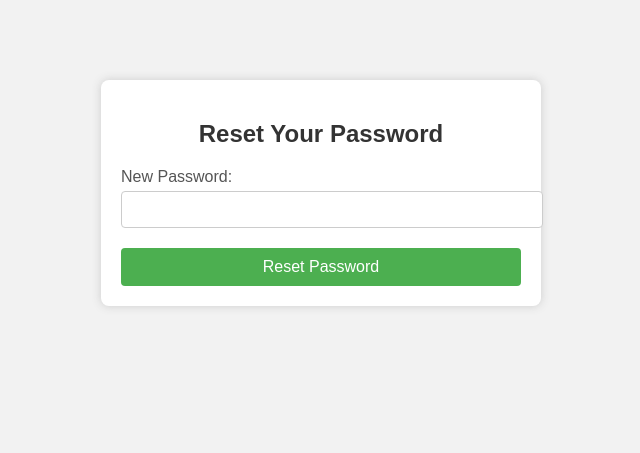
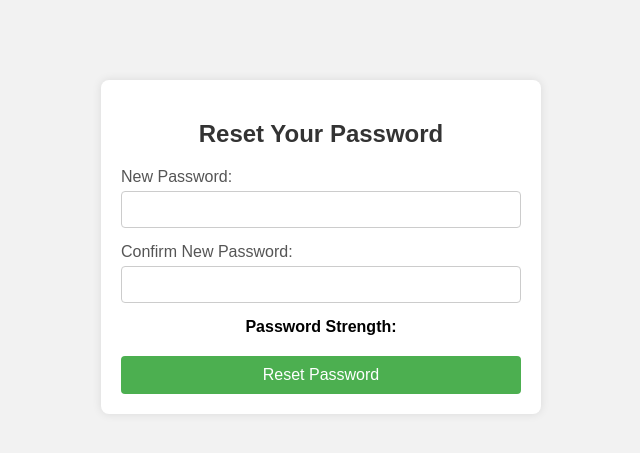
Before and after one commit to sarweshero/alumini, a Django app: page /reset-password/ in a window 1280 px wide. Shown: the top 453 px of the page, without its empty margins (319-959 px from the left). Run offline with Django 5.2, Linux system fonts and the light colour scheme.

Commit message:
Enhance password reset UI with strength evaluation and improved styling

```diff
--- a/backend/api/templates/reset_password.html
+++ b/backend/api/templates/reset_password.html
@@ -3,18 +3,22 @@
 <head>
     <meta charset="UTF-8">
     <title>Reset Password</title>
+    <meta name="viewport" content="width=device-width, initial-scale=1.0">
     <style>
         body {
             background-color: #f2f2f2;
             font-family: Arial, sans-serif;
+            margin: 0;
+            padding: 0;
         }
         .container {
             max-width: 400px;
+            width: 90%;
             margin: 80px auto;
-            background-color: white;
+            background-color: #fff;
             padding: 20px;
             border-radius: 8px;
-            box-shadow: 0px 0px 10px #ccc;
+            box-shadow: 0 0 10px rgba(0,0,0,0.1);
         }
         h2 {
             text-align: center;
@@ -23,13 +27,17 @@
         label {
             margin-top: 15px;
             color: #555;
+            display: block;
         }
-        input[type="password"], input[type="hidden"] {
+        input[type="password"],
+        input[type="hidden"],
+        input[type="text"] {
             width: 100%;
             padding: 10px;
             margin-top: 5px;
             border: 1px solid #ccc;
             border-radius: 4px;
+            box-sizing: border-box;
         }
         button {
             margin-top: 20px;
@@ -37,7 +45,7 @@
             padding: 10px;
             background-color: #4CAF50;
             border: none;
-            color: white;
+            color: #fff;
             font-size: 16px;
             border-radius: 4px;
             cursor: pointer;
@@ -45,15 +53,27 @@
         button:hover {
             background-color: #45a049;
         }
-        .message {
+        .message, .error, .strength {
             text-align: center;
-            color: green;
             margin-top: 15px;
         }
+        .message {
+            color: green;
+        }
         .error {
-            text-align: center;
             color: red;
-            margin-top: 15px;
+        }
+        .strength {
+            font-weight: bold;
+        }
+        @media screen and (max-width: 480px) {
+            .container {
+                margin: 40px auto;
+                padding: 15px;
+            }
+            h2 {
+                font-size: 1.4em;
+            }
         }
     </style>
 </head>
@@ -66,12 +86,62 @@
         <input type="hidden" name="token" value="{{ token }}">
         <label for="new_password">New Password:</label>
         <input type="password" id="new_password" name="new_password" required>
+        <label for="confirm_password">Confirm New Password:</label>
+        <input type="password" id="confirm_password" name="confirm_password" required>
+        <div id="passwordStrength" class="strength">Password Strength: </div>
         <button type="submit">Reset Password</button>
     </form>
     <div id="responseMessage"></div>
     <script>
+        function evaluatePassword(password) {
+            let strength = 0;
+            const commonPatterns = [/^(123456|987654321|abcd)$/i];
+            if (password.length >= 8) strength += 1;
+            if (/[a-z]/.test(password) && /[A-Z]/.test(password)) strength += 1;
+            if (/\d/.test(password)) strength += 1;
+            if (/[\W_]/.test(password)) strength += 1;
+            for (let pattern of commonPatterns) {
+                if (pattern.test(password)) {
+                    strength = 0;
+                    break;
+                }
+            }
+            return strength;
+        }
+        function updateStrengthDisplay() {
+            const pwd = document.getElementById("new_password").value;
+            const strengthVal = evaluatePassword(pwd);
+            let strengthText = "Very Weak";
+            let color = "red";
+            if (strengthVal >= 4) {
+                strengthText = "Strong";
+                color = "green";
+            } else if (strengthVal === 3) {
+                strengthText = "Moderate";
+                color = "orange";
+            } else if (strengthVal === 2) {
+                strengthText = "Weak";
+                color = "orangered";
+            }
+            document.getElementById("passwordStrength").innerText = "Password Strength: " + strengthText;
+            document.getElementById("passwordStrength").style.color = color;
+        }
+        document.getElementById("new_password").addEventListener("input", updateStrengthDisplay);
         document.getElementById("resetForm").addEventListener("submit", function(event) {
             event.preventDefault();
+            const newPwd = document.getElementById("new_password").value;
+            const confirmPwd = document.getElementById("confirm_password").value;
+            const strength = evaluatePassword(newPwd);
+            let msgDiv = document.getElementById("responseMessage");
+            msgDiv.innerHTML = '';
+            if(newPwd !== confirmPwd) {
+                msgDiv.innerHTML = '<p class="error">Passwords do not match.</p>';
+                return;
+            }
+            if (strength < 3) {
+                msgDiv.innerHTML = '<p class="error">Please choose a stronger password (at least moderate strength).</p>';
+                return;
+            }
             var formData = new FormData(this);
             fetch("", {
                 method: "POST",
@@ -82,14 +152,20 @@
             })
             .then(response => response.json())
             .then(data => {
-                var msgDiv = document.getElementById("responseMessage");
                 if(data.message){
                     msgDiv.innerHTML = '<p class="message">' + data.message + '</p>';
+                    // Close the tab after 5 seconds
+                    setTimeout(() => {
+                        window.close();
+                    }, 5000);
                 } else if(data.error){
                     msgDiv.innerHTML = '<p class="error">' + data.error + '</p>';
                 }
             })
-            .catch(error => console.error("Error:", error));
+            .catch(error => {
+                console.error("Error:", error);
+                msgDiv.innerHTML = '<p class="error">An error occurred. Please try again.</p>';
+            });
         });
     </script>
 </div>
```
